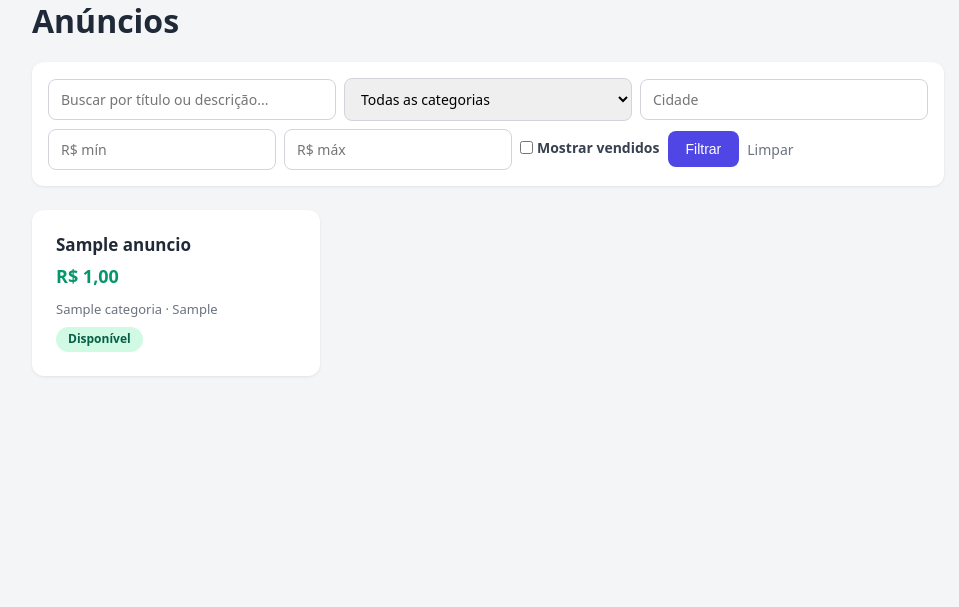
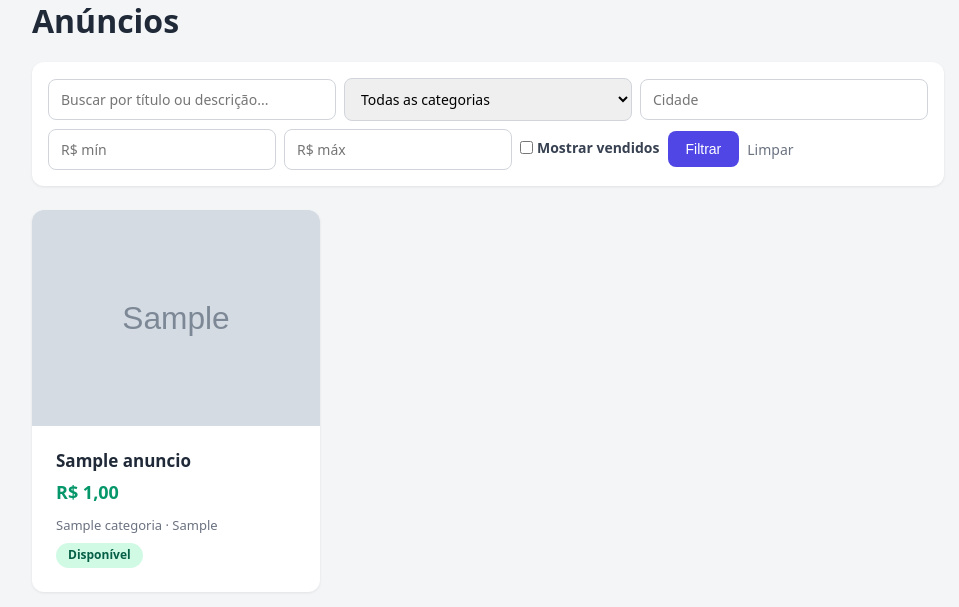
Before and after one commit to gabrielbastosg/desapega, a Django app: page / in a window 1280 px wide. Shown: the part 127-734 px from the top of the page, without its empty margins (152-1111 px from the left). Run offline with Django 5.2, Linux system fonts and the light colour scheme; tables that the repository leaves empty hold one stand-in row (values such as "Sample post"); grey boxes marked "Sample" are stand-in pictures.

Commit message:
feat: mostra a foto do anuncio nos cards da listagem
Os cards de lista, favoritos e perfil so exibiam texto — a foto
aparecia apenas na pagina de detalhe, o que deixava a listagem
(a tela principal do site) sem nenhuma imagem.

- miniatura 4:3 com object-fit: cover, para normalizar fotos de
  proporcoes diferentes sem distorcer
- placeholder quando o anuncio nao tem foto
- classe .card-anuncio em vez de alterar .card, usado em 12 templates
- prefetch_related('fotos') nas tres views, evitando o N+1 (cada
  foto ainda gera uma URL assinada do S3)

Co-Authored-By: Claude Opus 4.8 <noreply@anthropic.com>

```diff
--- a/anuncios/static/anuncios/css/anuncios.css
+++ b/anuncios/static/anuncios/css/anuncios.css
@@ -51,6 +51,33 @@ a.card:hover {
     color: var(--cor-texto-suave);
     font-size: 13px;
     margin-top: var(--espaco-sm);
+}
+
+/* card de anuncio com foto: a imagem encosta nas bordas, o texto tem padding */
+.card-anuncio {
+    padding: 0;
+    overflow: hidden;
+}
+
+.card-anuncio .card-corpo {
+    padding: var(--espaco-lg);
+}
+
+.card-foto {
+    display: block;
+    width: 100%;
+    aspect-ratio: 4 / 3;
+    object-fit: cover;      /* corta sem distorcer, seja qual for o tamanho original */
+    background: var(--cor-fundo);
+}
+
+/* placeholder para anuncio sem nenhuma foto */
+.card-sem-foto {
+    display: flex;
+    align-items: center;
+    justify-content: center;
+    font-size: 34px;
+    opacity: .3;
 }
 
 /* --------------------------------------------------------------------------
--- a/anuncios/templates/anuncios/lista.html
+++ b/anuncios/templates/anuncios/lista.html
@@ -40,7 +40,15 @@
     {# --- Resultados --- #}
     <div class="grid">
         {% for anuncio in anuncios %}
-            <a class="card" href="{% url 'anuncios:detalhe' anuncio.pk %}">
+            <a class="card card-anuncio" href="{% url 'anuncios:detalhe' anuncio.pk %}">
+                {% with foto=anuncio.fotos.first %}
+                    {% if foto %}
+                        <img class="card-foto" src="{{ foto.imagem.url }}" alt="{{ anuncio.titulo }}">
+                    {% else %}
+                        <div class="card-foto card-sem-foto">📷</div>
+                    {% endif %}
+                {% endwith %}
+                <div class="card-corpo">
                     <h3>{{ anuncio.titulo }}</h3>
                     <div class="preco">R$ {{ anuncio.preco }}</div>
                     <div class="meta">
@@ -49,6 +57,7 @@
                     <span class="badge badge-{{ anuncio.situacao }}">
                         {{ anuncio.get_situacao_display }}
                     </span>
+                </div>
             </a>
         {% empty %}
             <div class="vazio">
--- a/anuncios/views.py
+++ b/anuncios/views.py
@@ -9,7 +9,9 @@ from django.db.models import Q
 from django.contrib.auth.models import User
 # Create your views here.
 def lista_anuncios(request):
-    anuncios = Anuncio.objects.select_related('categoria', 'vendedor').all()
+    # prefetch_related('fotos'): sem isso, cada card da listagem faria uma
+    # query extra pra buscar a miniatura (N+1).
+    anuncios = Anuncio.objects.select_related('categoria', 'vendedor').prefetch_related('fotos').all()
     # --- esconder vendidos por padrão (?vendidos=1 mostra eles) ---
     ver_vendidos = request.GET.get('vendidos') == '1'
     if not ver_vendidos:
@@ -215,7 +217,7 @@ def favoritar(request, pk):
 def meus_favoritos(request):
     favoritos = Favorito.objects.filter(usuario=request.user).select_related(
         'anuncio', 'anuncio__categoria', 'anuncio__vendedor'
-    )
+    ).prefetch_related('anuncio__fotos')
     return render(request, 'anuncios/favoritos.html', {'favoritos': favoritos})
 
 
@@ -223,7 +225,7 @@ def perfil_publico(request, username):
     # busca o vendedor pelo username da URL (404 se não existir)
     vendedor = get_object_or_404(User, username=username)
     # mostra só os anúncios ativos dele (esconde os vendidos), mais recentes primeiro
-    anuncios = vendedor.anuncios.exclude(situacao='vendido').select_related('categoria')
+    anuncios = vendedor.anuncios.exclude(situacao='vendido').select_related('categoria').prefetch_related('fotos')
     return render(request, 'anuncios/perfil.html', {
         'vendedor': vendedor,
         'anuncios': anuncios,
```
Also changed, not shown: anuncios/templates/anuncios/favoritos.html (+10 -1 lines), anuncios/templates/anuncios/perfil.html (+10 -1 lines). Lines whose indentation alone changed are shown as unchanged.
